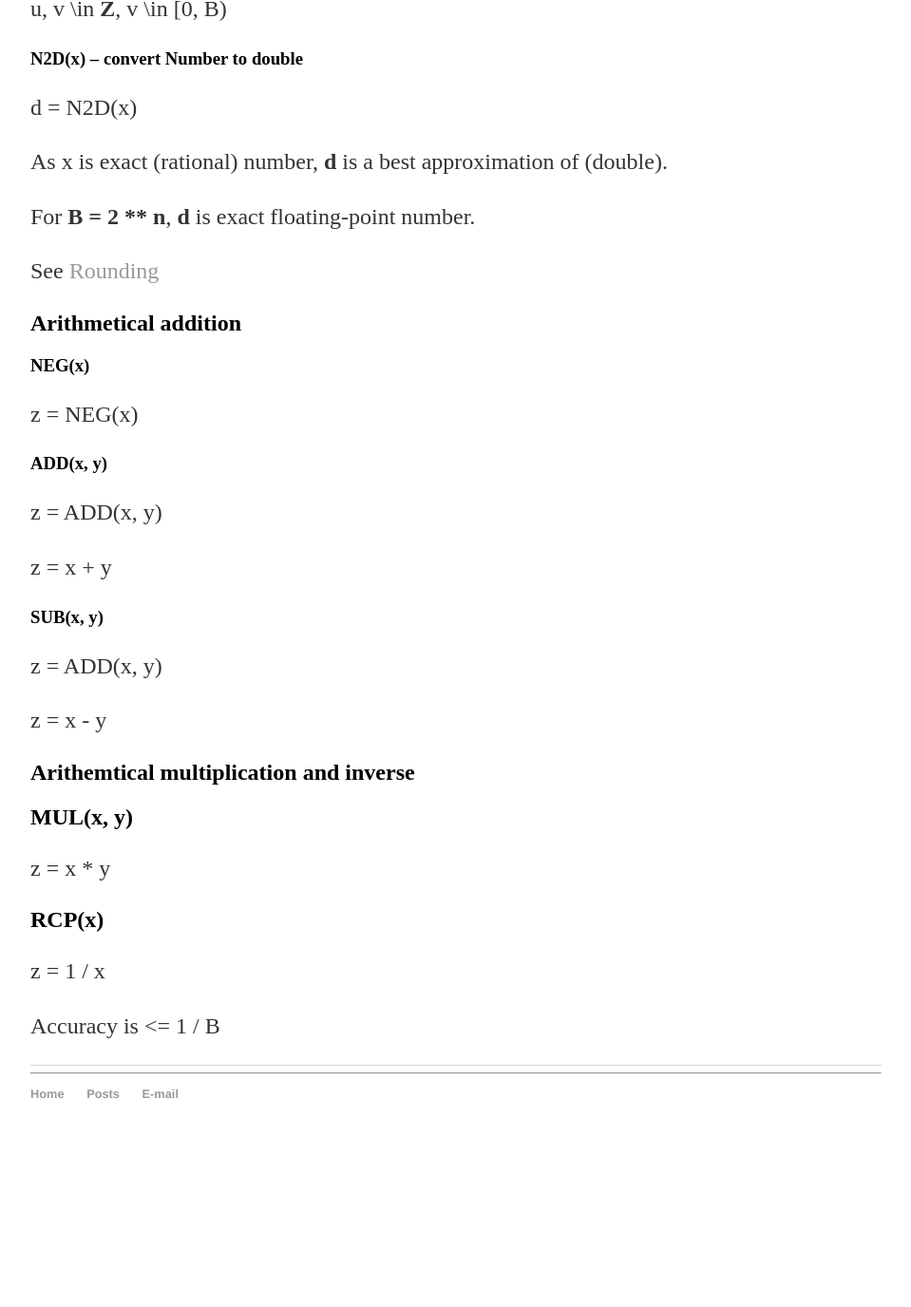
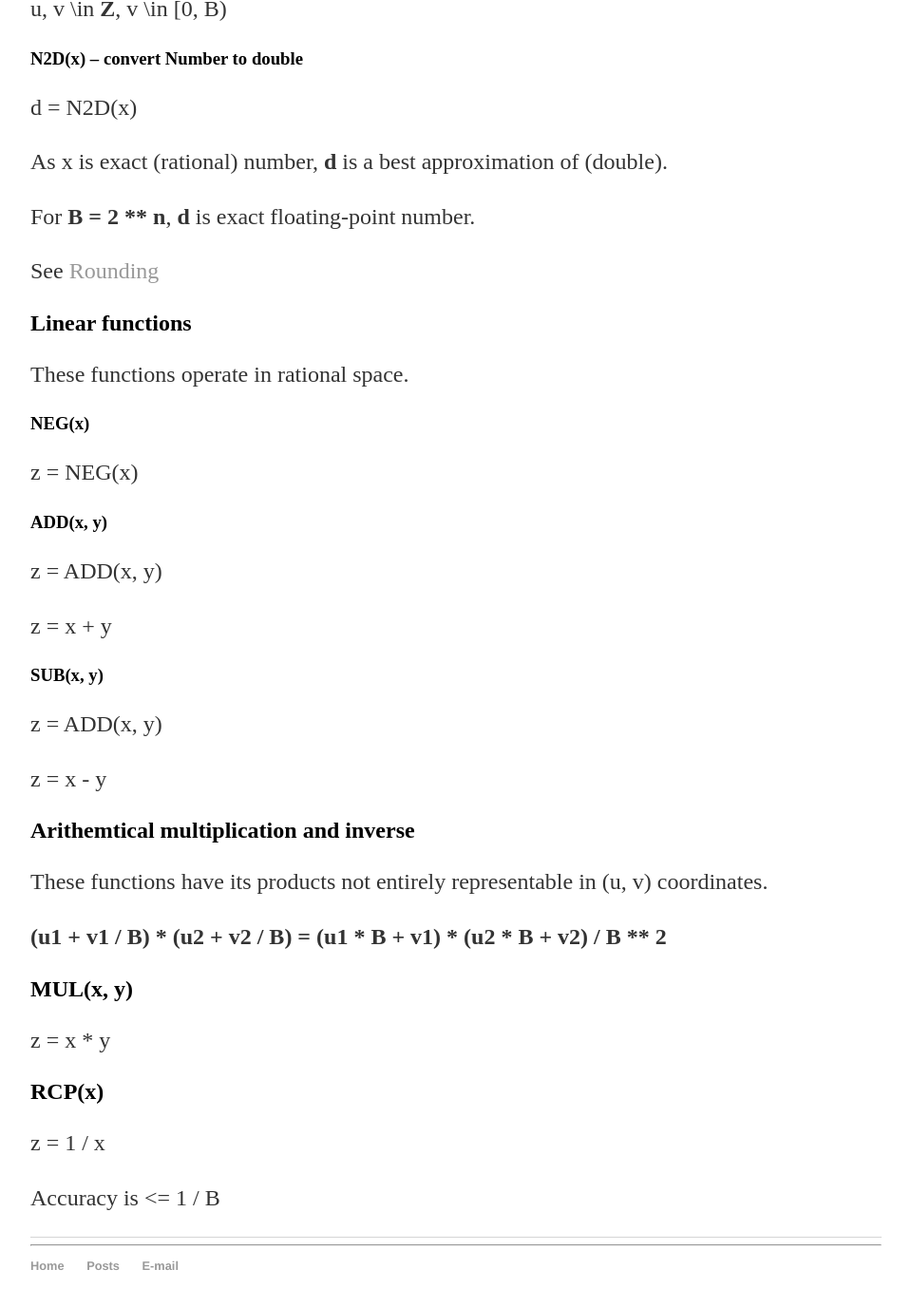
Before and after one commit to 2t363a/beta, a Jekyll site: the page built from docs/_posts/2018-09-02-na.md, in a window 1280 px wide and 1400 px high, scrolled down 1027 px. Shown: the top 1376 px of the window at 95% size, without its empty margins (160-1119 px from the left). Built offline with Jekyll 4.4.1, drawn with Linux system fonts in a browser that asks for light colours; our own code applies the rules of GitHub Pages for plain Markdown files; before the commit the page ends 2246 px from its top, so only the background shows below that.

Commit message:
[+] new work

```diff
--- a/docs/_posts/2018-09-02-na.md
+++ b/docs/_posts/2018-09-02-na.md
@@ -43,7 +43,9 @@ As x is exact (rational) number, **d** is a best approximation of (double).
 For **B = 2 ** n**, **d** is exact floating-point number.
 
 See [Rounding](/beta/_docs/posts/2018/09/01/rounding)
-## Arithmetical addition
+## Linear functions
+These functions operate in rational space.
+
 ### NEG(x)
 z = NEG(x)
 
@@ -58,6 +60,10 @@ z = ADD(x, y)
 z = x - y
 
 ## Arithemtical multiplication and inverse
+These functions have its products not entirely representable in (u, v) coordinates.
+
+**(u1 + v1 / B) * (u2 + v2 / B) = (u1 * B + v1) * (u2 * B + v2) / B ** 2**
+
 
 ## MUL(x, y)
 z = x * y
```
